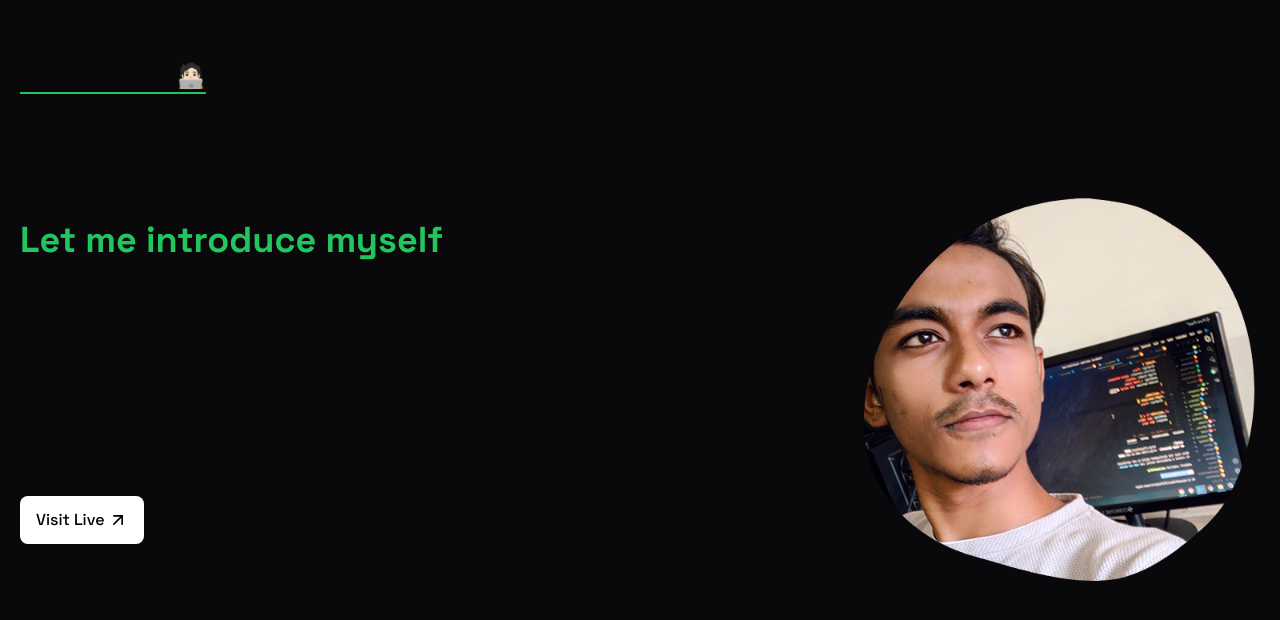
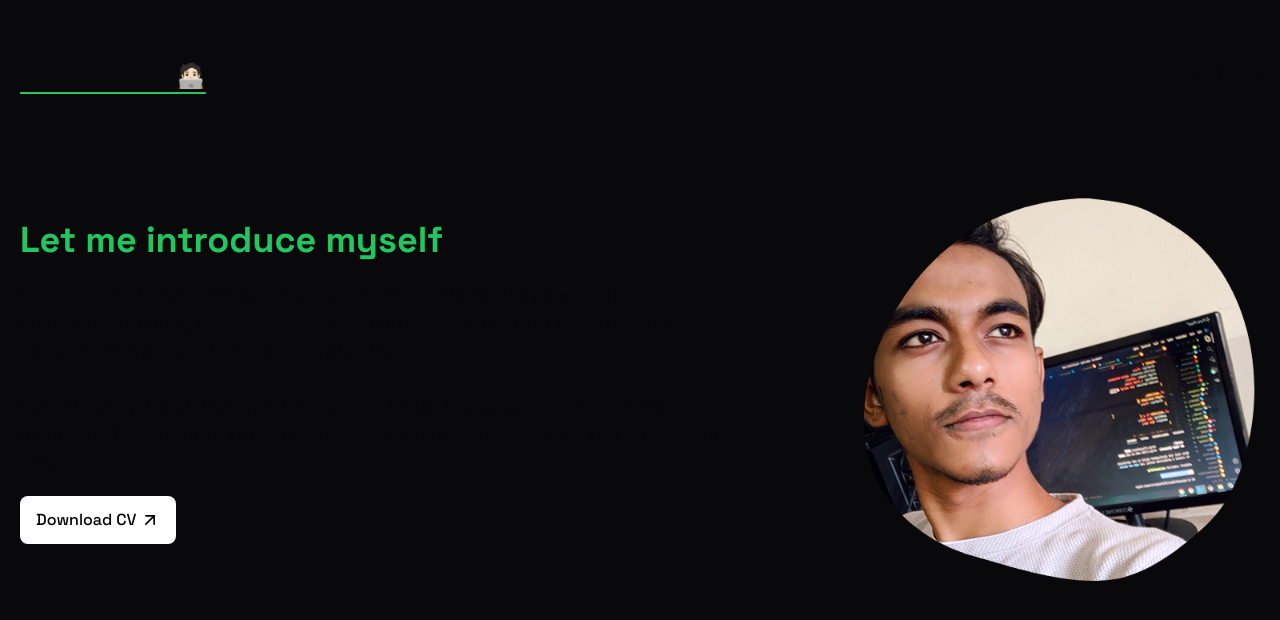
Before and after one commit to abdulhaseebshah/portfolio, a Next.js app: page /about in a window 1280 px wide. Shown: the top 620 px of the page. Built offline with nearby package versions, Linux system fonts and the light colour scheme.

Commit message:
project name change in data file

```diff
--- a/app/about/page.tsx
+++ b/app/about/page.tsx
@@ -32,7 +32,7 @@ const page = () => {
             target="_blank"
             className="bg-white text-black py-3 px-4 font-medium rounded-lg flex items-center gap-1 group w-fit"
           >
-            Visit Live
+            Download CV
             <FiArrowUpRight className="h-5 w-5 group-hover:-translate-y-1 group-hover:translate-x-1 duration-300" />
           </Link>
         </div>
--- a/public/data.tsx
+++ b/public/data.tsx
@@ -13,7 +13,7 @@ import { TbApi } from "react-icons/tb";
 export const projects = [
   {
     projectId: 1,
-    title: "Netlyfy - Movie App",
+    title: "Netttflix - Movie App",
     description:
       "A movie browsing app inspired by IMDb, powered by The Movie Database (TMDB) API. Discover trending movies, view detailed information, and navigate seamlessly with a clean UI built using React, Axios, and React Router.",
     tech: [SiReact, SiAxios, SiReactrouter, SiCss3],
```
